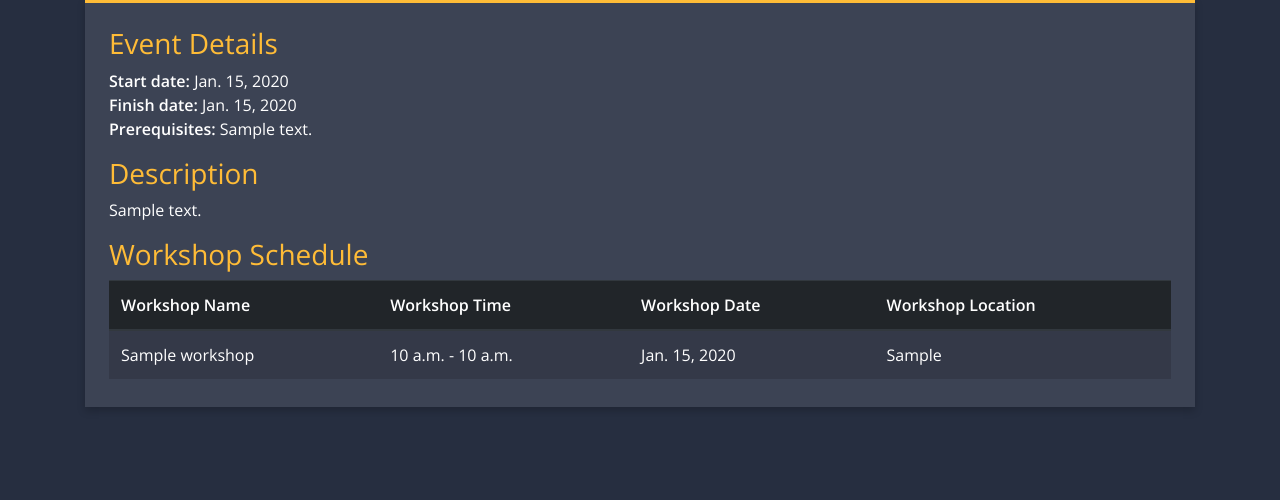
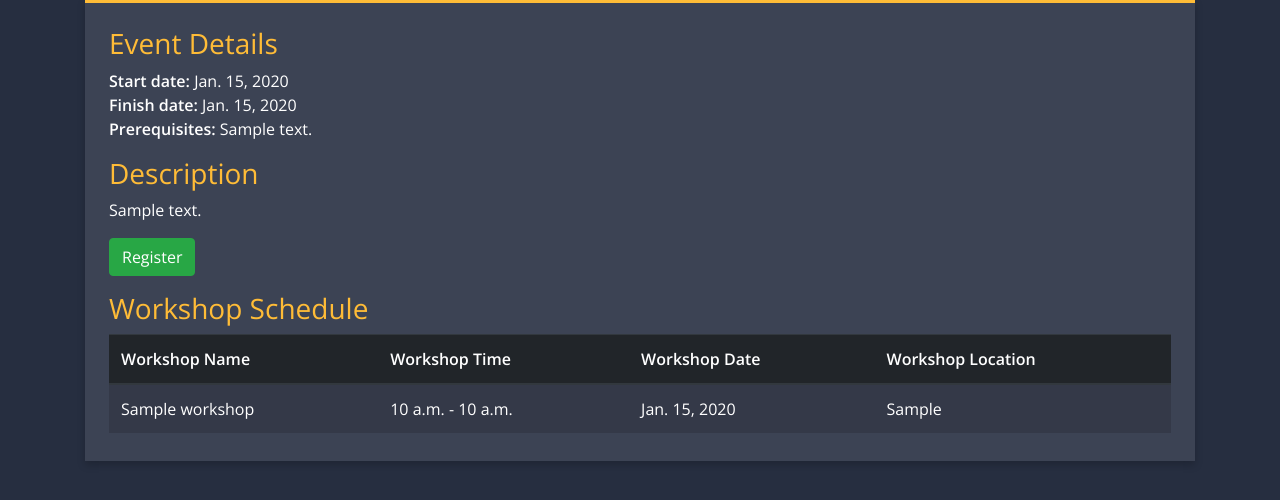
Before and after one commit to CSESoc-CompClub/compclub-web, a Django app: a page that uses website/templates/website/event.html in a window 1280 px wide. Shown: the part 247-747 px from the top of the page. Run offline with Django 3.2, Linux system fonts and the light colour scheme; tables that the repository leaves empty hold one stand-in row (values such as "Sample post"); style sheets or scripts are compiled from the project's sources; some libraries are stand-ins or nearby versions.

Commit message:
Add event registration button to event page

```diff
--- a/website/templates/website/event.html
+++ b/website/templates/website/event.html
@@ -32,6 +32,14 @@
 
       <h3 class="event-detail">Description</h3>
       <p>{{ event.description }}</p>
+
+      {% if user.is_staff is False %}
+      <p>
+        <form method="get" action="registration">
+          <button class="btn btn-success">Register</button>
+        </form>
+      </p>
+      {% endif %}
 
       <h3 class="event-detail">Workshop Schedule</h3>
       <table class="table">
```
